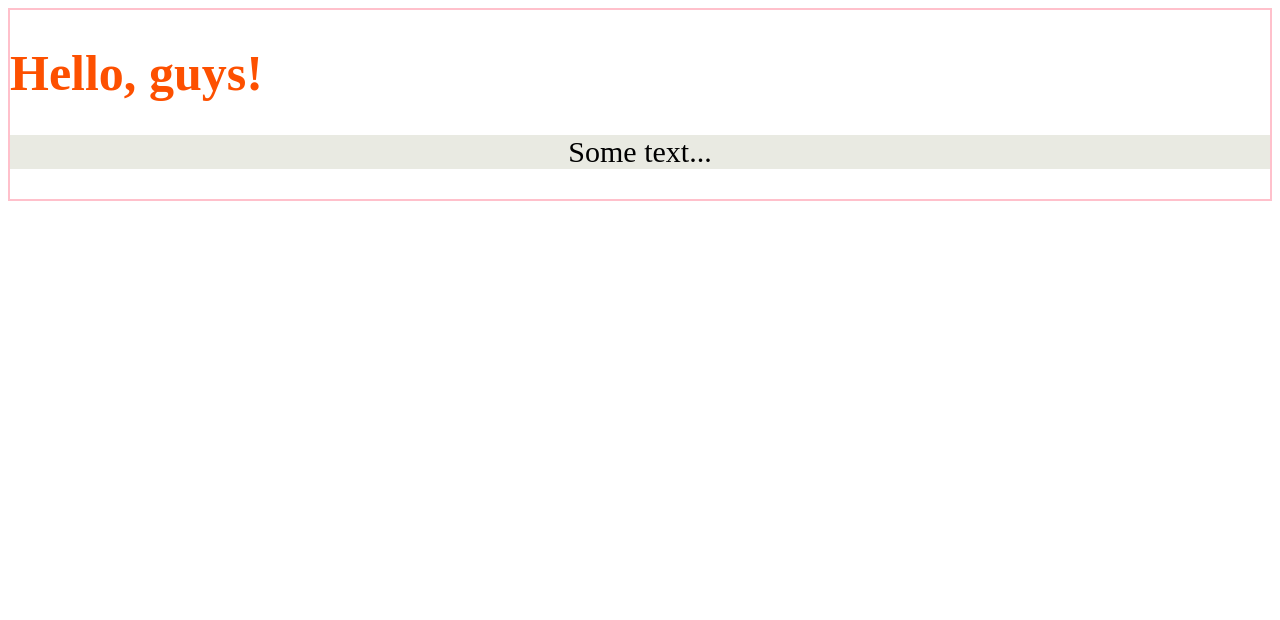
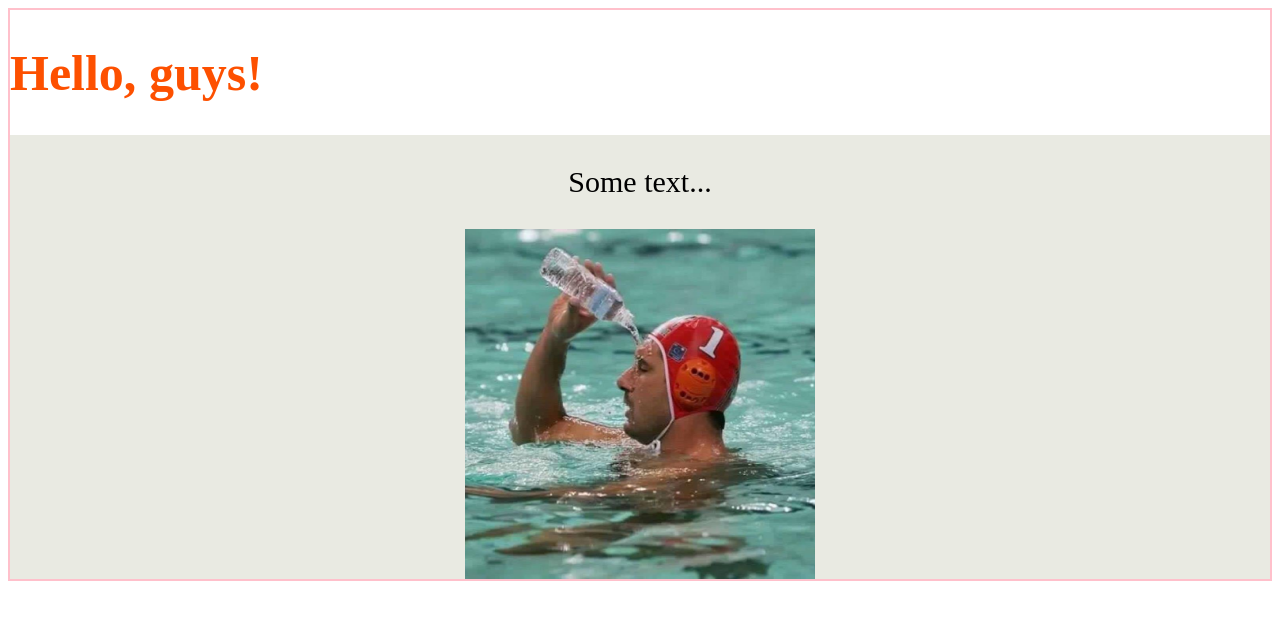
Before and after one commit to ProUnebit/Reminder_ToMe_Reminder, a React app: page / in a window 1280 px wide. Shown: the top 620 px of the page. Built offline with nearby package versions, Linux system fonts and the light colour scheme.

Commit message:
add file-loader

```diff
--- a/package.json
+++ b/package.json
@@ -20,6 +20,7 @@
     "babel-preset-env": "^1.7.0",
     "babel-preset-react": "^6.24.1",
     "css-loader": "^1.0.0",
+    "file-loader": "^1.1.11",
     "html-webpack-plugin": "^3.2.0",
     "mini-css-extract-plugin": "^0.4.1",
     "node-sass": "^4.9.2",
--- a/src/components/TestComponent/TestComponent.js
+++ b/src/components/TestComponent/TestComponent.js
@@ -1,11 +1,13 @@
 import React from 'react';
 import './TestComponent.scss';
+import testPic from '../../assets/img/27NSh.jpg';
 
 class TestComponent extends React.Component {
     render () {
         return (
             <div className="test-component">
                 <p className="test-component__text">Some text...</p>
+                <img src={testPic} className="test-component__pic"/>
             </div>
         )
     }
--- a/src/components/TestComponent/TestComponent.scss
+++ b/src/components/TestComponent/TestComponent.scss
@@ -6,10 +6,18 @@
 $text-color: $global-inter-orange;
 
 // |---STYLES---|
+    display: flex;
+    flex-direction: column;
+    align-items: center;
     background-color: $global-platinum;
 
     &__text {
         font-size: 30px;
-        text-align: center;
+    }
+
+    &__pic {
+        width: 350px;
+        height: 350px;
+        object-fit: cover;
     }
 }
--- a/webpack.config.js
+++ b/webpack.config.js
@@ -9,6 +9,12 @@ let conf = {
     output: {
         path: path.join(__dirname, './dist'),
         filename: 'index_bundle.js'
+    },
+    devServer: {
+        overlay: {
+            warnings: true,
+            errors: true
+        }
     },
     module: {
         rules: [
@@ -31,6 +37,12 @@ let conf = {
                         includePaths: ["src/assets/img"]
                     }
                 }]
+            },
+            {
+                test: /\.(png|jpg|gif)$/,
+                use: [{
+                    loader: 'file-loader'
+                }]
             }
         ]
     },
```
Also changed, not shown: src/assets/img/27NSh.jpg (added), 4 other files (tests, documents, lock files or other folders).
